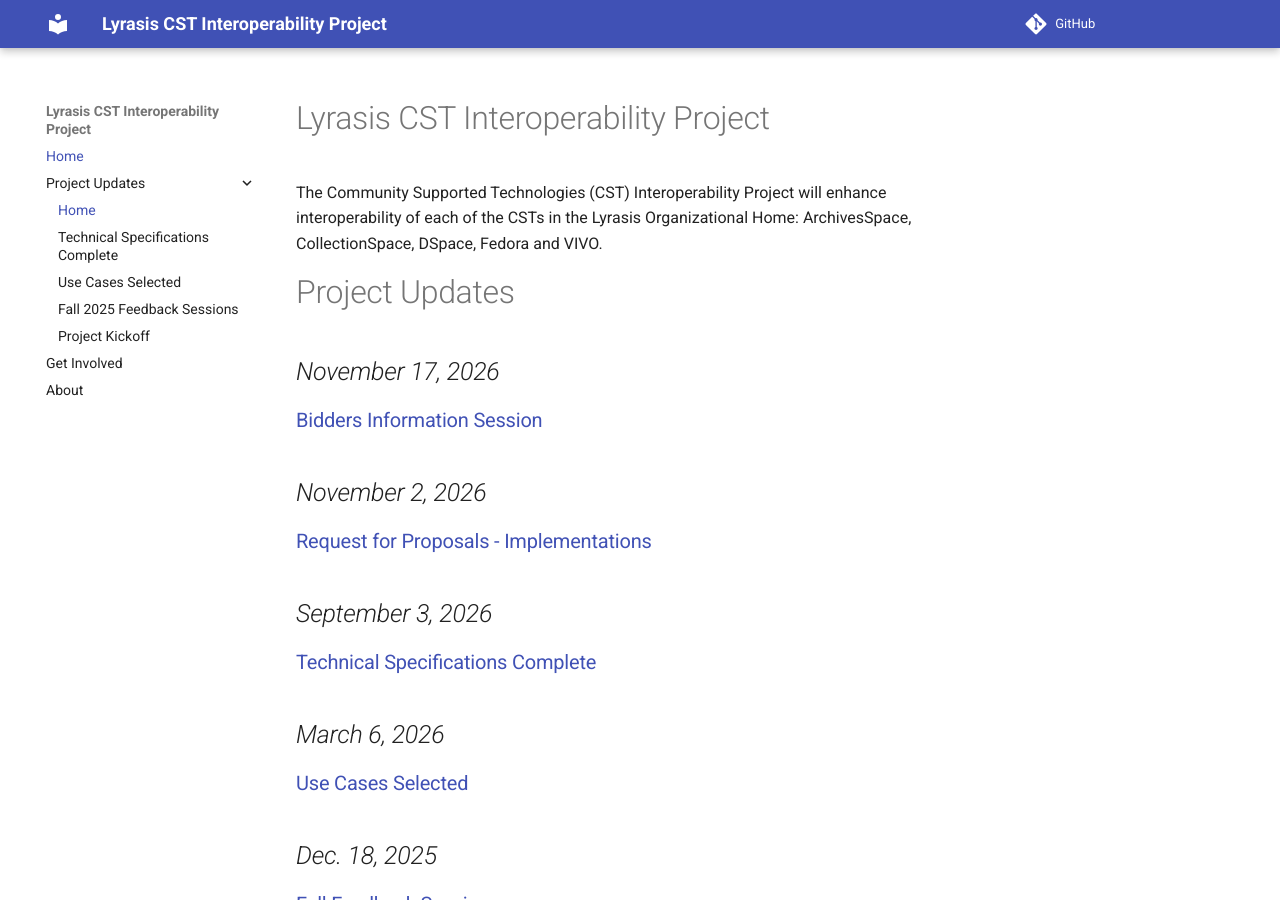
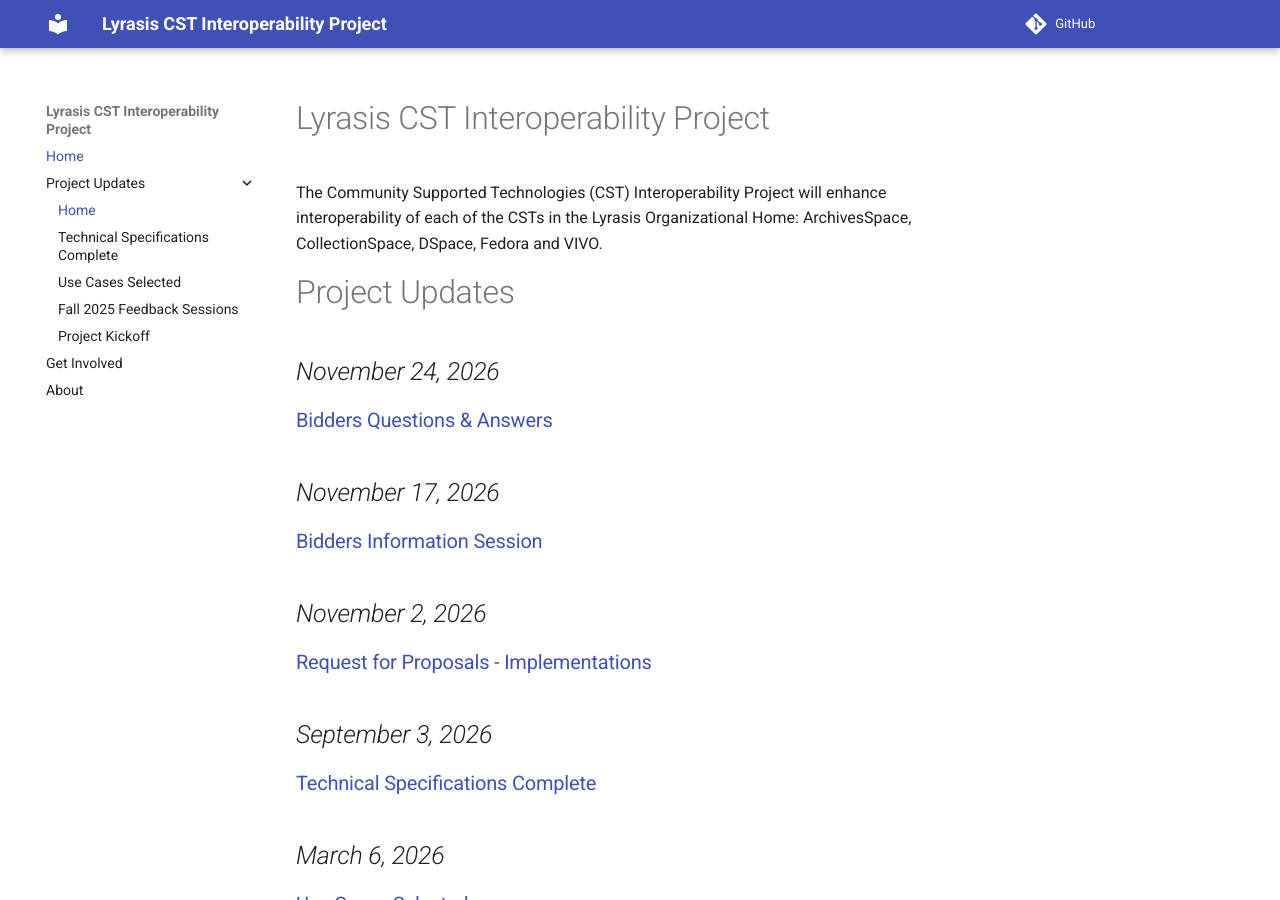
Before and after one commit to lyrasisorghome/InteroperabilityProject, an MkDocs documentation site: the page built from docs/index.md, in a window 1280 px wide and 900 px high. Built offline with MkDocs 1.6.1 and Material for MkDocs 9.7.7, drawn with Linux system fonts in a browser that asks for light colours; comment, search, counter and statistics services are not loaded.

Commit message:
Add bidders q&a link

```diff
--- a/docs/index.md
+++ b/docs/index.md
@@ -2,6 +2,9 @@
 The Community Supported Technologies (CST) Interoperability Project will enhance interoperability of each of the  CSTs in the Lyrasis Organizational Home: ArchivesSpace, CollectionSpace, DSpace, Fedora and VIVO.
 
 # Project Updates
+
+## *November 24, 2026*
+### [Bidders Questions & Answers](Project%20Updates/phase2/biddersqanda/)
 
 ## *November 17, 2026*
 ### [Bidders Information Session](Project%20Updates/2026-11-17-projectupdate/)
```
